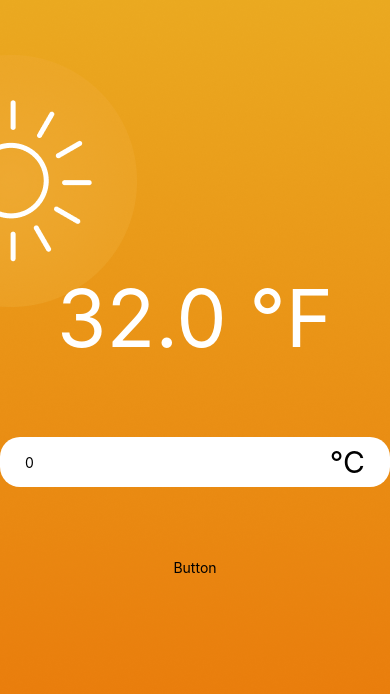
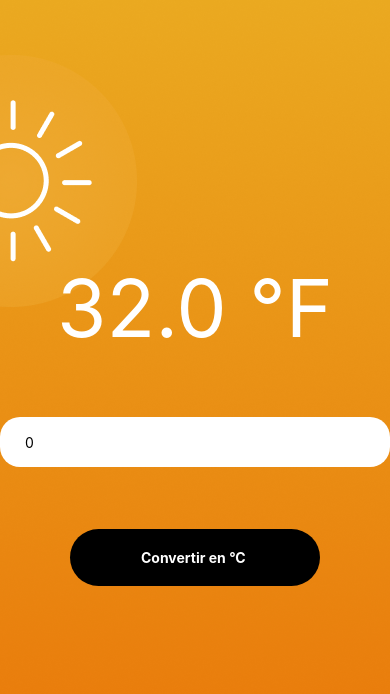
Before and after one commit to QuentinW59/Mon-app-js, a React Native app: screen / in a window 390 px wide. Shown: the top 694 px of the page. Built offline with nearby package versions, Linux system fonts and the light colour scheme.

Commit message:
ajout du bouton convertir

```diff
--- a/App.js
+++ b/App.js
@@ -6,6 +6,7 @@
 import { DEFAULT_TEMPERATURE, DEFAULT_UNIT, UNITS } from "./constant";
 import { use, useState } from "react";
 import { getOppositeUnit, convertTemperatureTo } from "./services/temperature.service";
+import { ButtonConvert } from "./buttons/buttonConvert";
 
 export default function App(){
   const [inputValue, setInputValue] = useState(DEFAULT_TEMPERATURE);
@@ -27,9 +28,10 @@
           onChangeText={setInputValue}
           defaultValue={DEFAULT_TEMPERATURE}
         />
-        <View>
-          <Text>Button</Text>
-        </View>
+        <ButtonConvert
+        onPress={() => {setCurrentUnit(oppositeUnit);
+        }}
+        unit={currentUnit} />
       </View>
     </ImageBackground>
   );
--- /dev/null
+++ b/buttons/buttonConvert.js
@@ -0,0 +1,10 @@
+import {Text, TouchableOpacity} from 'react-native';
+import {s} from "./buttonConvert.style";
+
+export function ButtonConvert({onPress, unit}) {
+    return (
+        <TouchableOpacity onPress={onPress} style={s.button}>
+            <Text style= {s.text}>Convertir en {unit} </Text>
+        </TouchableOpacity>
+    );
+}
--- /dev/null
+++ b/buttons/buttonConvert.style.js
@@ -0,0 +1,19 @@
+import { StyleSheet } from "react-native";
+
+const s = StyleSheet.create({
+    button: {
+        backgroundColor: "black",
+        paddingHorizontal: 40,
+        paddingVertical:20,
+        borderRadius:30,
+        width:250,
+    },
+
+    text: {
+        alignSelf: "center",
+        color: "white",
+        fontWeight: "bold",
+    },
+});
+
+export {s};
--- a/inputs/inputTemperature.js
+++ b/inputs/inputTemperature.js
@@ -1,7 +1,7 @@
 import { Text, TextInput, View } from "react-native";
 import { s } from "./inputTemperature.style.js";
 
-export function InputTemperature({defaultValue, onChangeText}) {
+export function InputTemperature({defaultValue, onChangeText, unit}) {
     return (
         <View style={s.container}>
             <TextInput
@@ -12,7 +12,7 @@
                 defaultValue={defaultValue}
                 onChangeText={onChangeText}
             />
-            <Text style={s.unit}>°C</Text>
+            <Text style={s.unit}>{unit}</Text>
         </View>
     );
 }
```
